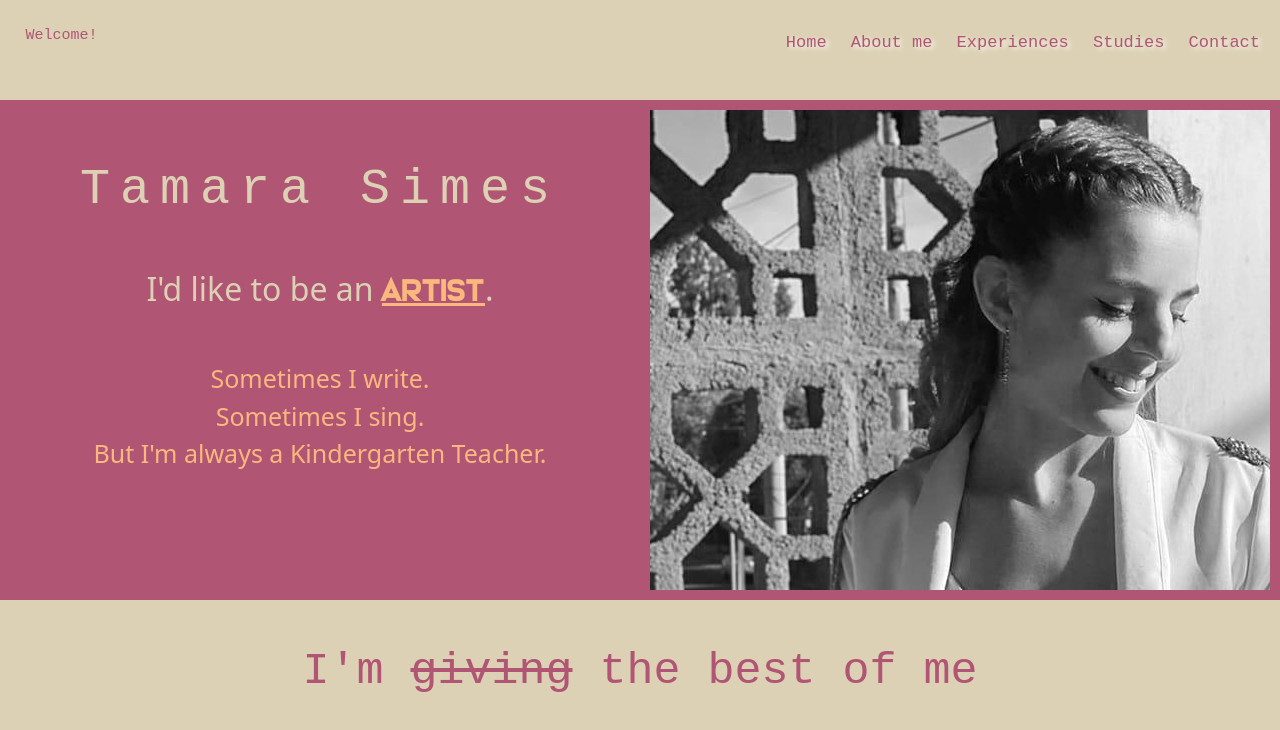
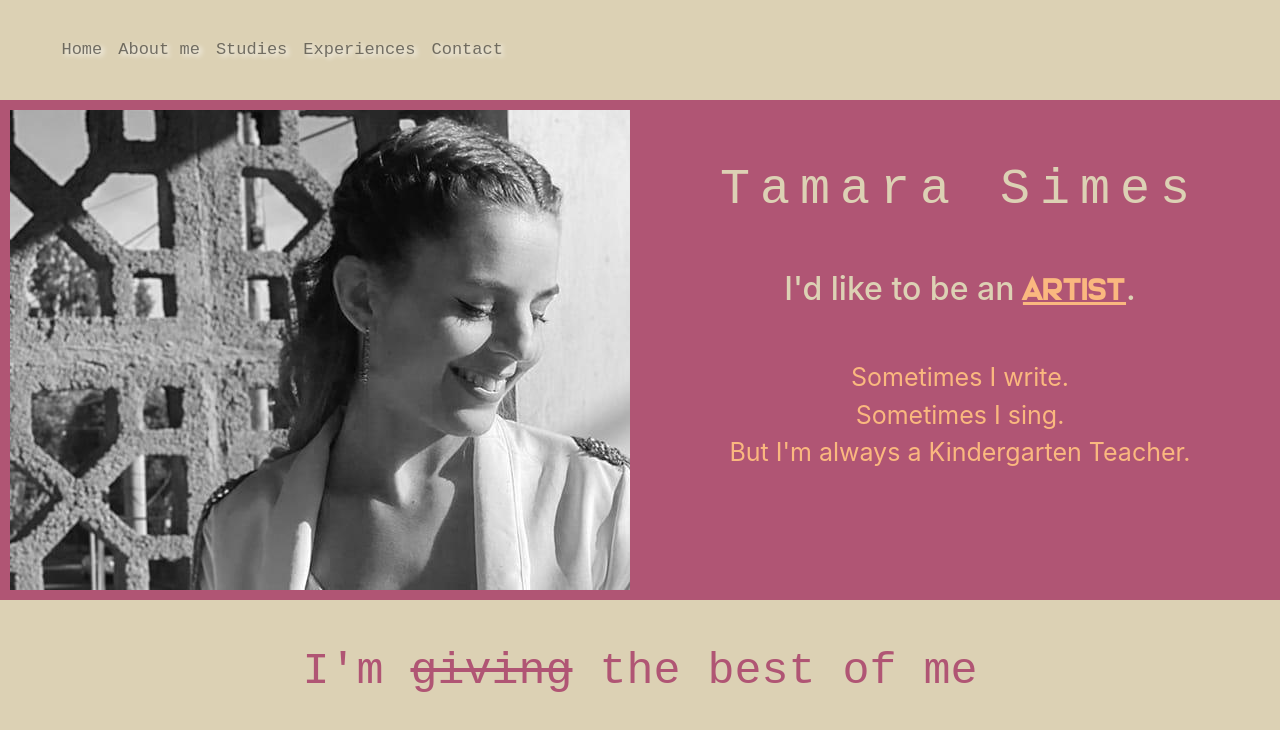
Before and after one commit to tamisimes/miportfoliocoder, a plain HTML site: page index.html in a window 1280 px wide. Shown: the top 730 px of the page. Drawn offline with nearby package versions, Linux system fonts and the light colour scheme.

Commit message:
navegador bootstrap

```diff
--- a/estilos/estilos.css
+++ b/estilos/estilos.css
@@ -28,34 +28,22 @@
     margin: 0;
 }
 
-header {
-    background-color: #dcd1b4;
+nav {
     margin: 0;
     height: 100px;
     padding-right: 10px;
-
+    font-family: 'Courier New', Courier, monospace;
+    background-color:#dcd1b4;
+    text-shadow: 3px 2px 5px white;
+    font-size: 17px;
  }
-
-.barra {
-    float:right;
-
+.navbar-nav {
+    background-color: #dcd1b4;
+    padding-left: 3%;
 }
 
-.barra a{
-    text-decoration: none;
-    text-shadow: 3px 2px 5px white;
-    color:#b05574 ;
-
-}
-.barra ul li{
-    display: inline-flex;
-    font-family: 'Courier New', Courier, monospace;
-    font-size: 17px;
-    padding: 10px;
-    margin-top: 20px;
-}
-.barra a:hover {
-    color: white;
+#collapsibleNavbar a:hover {
+    color: #b05574;
 }
 
 .presentacion {
@@ -68,18 +56,18 @@ header {
 }
 
 .item1 {
-    background-color:#b05574;
-    text-align: center;
+    background-color: #dcd1b4;
+    background-image: url(/IMAGENES/300250725_10223611305891033_5607654687812894271_n.jpg);
+    box-sizing: content-box;
+    border:solid #b05574 10px;
 
 }
 
 
 
 .item2 {
-    background-color: #dcd1b4;
-    background-image: url(/IMAGENES/300250725_10223611305891033_5607654687812894271_n.jpg);
-    box-sizing: content-box;
-    border:solid #b05574 10px;
+    background-color:#b05574;
+    text-align: center;
 }
 
 
@@ -96,7 +84,7 @@ h2 {
     margin-top:50px;
 
 }
-.item1 p{
+.item2 p{
     color: #fab87f;
     font-size: 25px;
     margin-top: 50px;
@@ -146,5 +134,20 @@ h2 span {
 }
 .instagram:hover {
     color:#c6a49a;
+}
+
+
+/* Móvil pequeño */
+@media only screen and (max-width: 375px) and (min-width: 360px) {
+    header {
+        background-color: #dcd1b4;
+        margin: 0;
+        height: 150px;
+     }
+
+     }
+
+
+
 
 }
--- a/index.html
+++ b/index.html
@@ -4,31 +4,43 @@
     <meta charset="UTF-8">
     <meta name="viewport" content="width=device-width, initial-scale=1.0">
     <title>Tami Portafolio Entrega2</title>
-    <link href="https://cdn.jsdelivr.net/npm/bootstrap@5.1.3/dist/css/bootstrap.min.css" rel="stylesheet" integrity="sha384-1BmE4kWBq78iYhFldvKuhfTAU6auU8tT94WrHftjDbrCEXSU1oBoqyl2QvZ6jIW3" crossorigin="anonymous">
+    <link rel="stylesheet" href="https://cdn.jsdelivr.net/npm/bootstrap@4.6.2/dist/css/bootstrap.min.css" integrity="sha384-xOolHFLEh07PJGoPkLv1IbcEPTNtaed2xpHsD9ESMhqIYd0nLMwNLD69Npy4HI+N" crossorigin="anonymous">
     <link rel="stylesheet" href="estilos/estilos.css">
 </head>
+<script src="https://cdn.jsdelivr.net/npm/jquery@3.5.1/dist/jquery.slim.min.js" integrity="sha384-DfXdz2htPH0lsSSs5nCTpuj/zy4C+OGpamoFVy38MVBnE+IbbVYUew+OrCXaRkfj" crossorigin="anonymous"></script>
+<script src="https://cdn.jsdelivr.net/npm/bootstrap@4.6.2/dist/js/bootstrap.bundle.min.js" integrity="sha384-Fy6S3B9q64WdZWQUiU+q4/2Lc9npb8tCaSX9FK7E8HnRr0Jz8D6OP9dO5Vg3Q9ct" crossorigin="anonymous"></script>
 <body>
-    <header>
-            <nav class="barra">
-            <ul>
-                <li><a href="index.html"> Home </a></li>
-                <li><a href="PAGES/aboutme.html"> About me </a></li>
-                <li><a href="PAGES/experience.html"> Experiences </a></li>
-                <li><a href="PAGES/professional.html"> Studies </a></li>
-                <li><a href="PAGES/contact.html"> Contact </a></li>
-            </ul>
-        </nav>
-        <div class="logo"> Welcome! </div>
-    </header>
-    <div class="presentacion">
-        <div class="item1">
+          <nav class="navbar navbar-expand-lg navbar-light" style="background-color:#dcd1b" id="bg-color">
+            <button class="navbar-toggler" type="button" data-toggle="collapse" data-target="#collapsibleNavbar">
+              <span class="navbar-toggler-icon"> </span>
+            </button>
+            <div class="collapse navbar-collapse" id="collapsibleNavbar">
+              <ul class="navbar-nav">
+                <li class="nav-item">
+                  <a class="nav-link" href="index.html">Home</a>
+                </li>
+                <li class="nav-item">
+                  <a class="nav-link" href="PAGES/aboutme.html">About me</a>
+                </li>
+                <li class="nav-item">
+                  <a class="nav-link" href="PAGES/professional.html">Studies</a>
+                </li>
+                <li class="nav-item">
+                    <a class="nav-link" href="PAGES/experience.html">Experiences</a>
+                  </li>
+                  <a class="nav-link" href="PAGES/contact.html">Contact</a>
+              </ul>
+            </div>
+          </nav>
+        <div class="presentacion">
+            <div class="item1"> </div>
+            <div class="item2">
             <h1>Tamara Simes</h1>
             <h2> I'd like to be an <span> artist</span>.</h2>
             <p> Sometimes I write. <br> Sometimes I sing. <br>
                 But I'm always a Kindergarten Teacher.</p>
             </div>
-        <div class="item2"></div>
-    </div>
+         </div>
     <footer>
         <h3>I'm <span>giving</span> the best of me</h3>
         <a class=instagram href="https://www.instagram.com/tamisimes/"><svg xmlns="http://www.w3.org/2000/svg" width="30" height="30" fill="currentColor" class="instagram" viewBox="0 0 16 16">
@@ -38,6 +50,5 @@
             <path d="M13.601 2.326A7.854 7.854 0 0 0 7.994 0C3.627 0 .068 3.558.064 7.926c0 1.399.366 2.76 1.057 3.965L0 16l4.204-1.102a7.933 7.933 0 0 0 3.79.965h.004c4.368 0 7.926-3.558 7.93-7.93A7.898 7.898 0 0 0 13.6 2.326zM7.994 14.521a6.573 6.573 0 0 1-3.356-.92l-.24-.144-2.494.654.666-2.433-.156-.251a6.56 6.56 0 0 1-1.007-3.505c0-3.626 2.957-6.584 6.591-6.584a6.56 6.56 0 0 1 4.66 1.931 6.557 6.557 0 0 1 1.928 4.66c-.004 3.639-2.961 6.592-6.592 6.592zm3.615-4.934c-.197-.099-1.17-.578-1.353-.646-.182-.065-.315-.099-.445.099-.133.197-.513.646-.627.775-.114.133-.232.148-.43.05-.197-.1-.836-.308-1.592-.985-.59-.525-.985-1.175-1.103-1.372-.114-.198-.011-.304.088-.403.087-.088.197-.232.296-.346.1-.114.133-.198.198-.33.065-.134.034-.248-.015-.347-.05-.099-.445-1.076-.612-1.47-.16-.389-.323-.335-.445-.34-.114-.007-.247-.007-.38-.007a.729.729 0 0 0-.529.247c-.182.198-.691.677-.691 1.654 0 .977.71 1.916.81 2.049.098.133 1.394 2.132 3.383 2.992.47.205.84.326 1.129.418.475.152.904.129 1.246.08.38-.058 1.171-.48 1.338-.943.164-.464.164-.86.114-.943-.049-.084-.182-.133-.38-.232z"/>
           </svg> </a>
     </footer>
-<script src="https://cdn.jsdelivr.net/npm/bootstrap@5.1.3/dist/js/bootstrap.bundle.min.js" integrity="sha384-ka7Sk0Gln4gmtz2MlQnikT1wXgYsOg+OMhuP+IlRH9sENBO0LRn5q+8nbTov4+1p" crossorigin="anonymous"></script>
 </body>
 </html>
```
